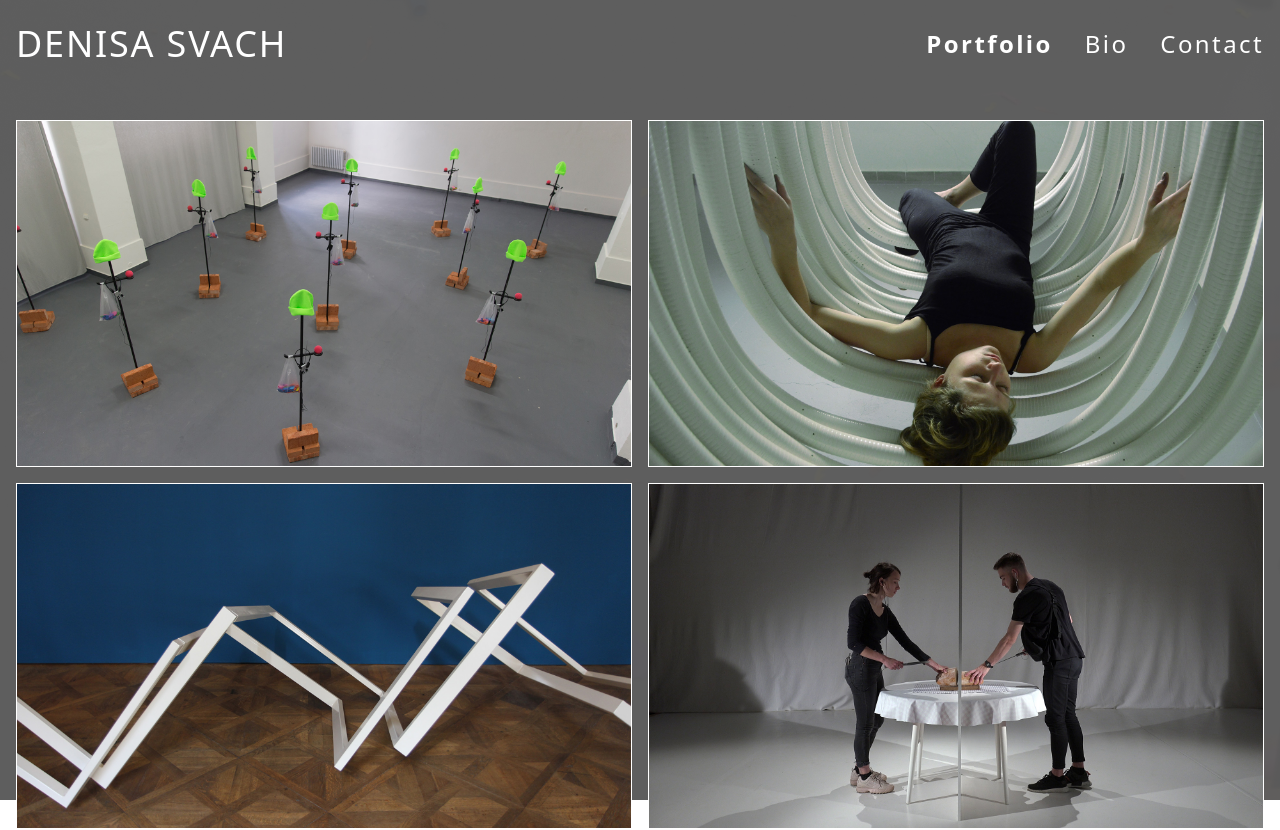
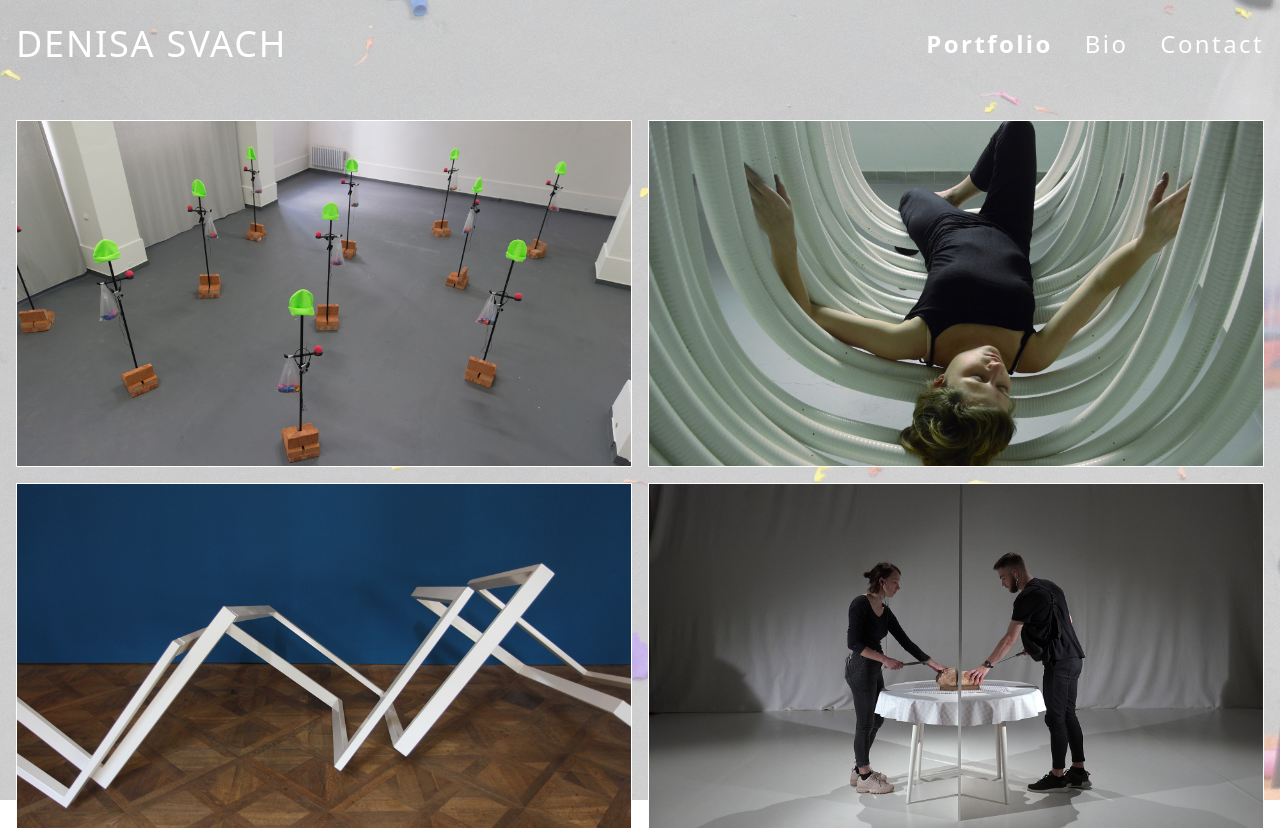
Before and after one commit to mpanko/denisasvach, a Next.js app: page / in a window 1280 px wide. Shown: the top 830 px of the page. Built offline with nearby package versions, Linux system fonts and the light colour scheme.

Commit message:
added opacity parameter

```diff
--- a/app/components/Layout.tsx
+++ b/app/components/Layout.tsx
@@ -14,7 +14,7 @@ export default function Layout({ children }: { children: React.ReactNode }) {
           sizes="100vw"
           style={{
             objectFit: 'cover',
-            filter: 'saturate(100%) brightness(10%) contrast(30%)'
+            filter: 'opacity(50%) saturate(100%) brightness(100%) contrast(100%)'
           }}
           quality={100}
           priority
```
